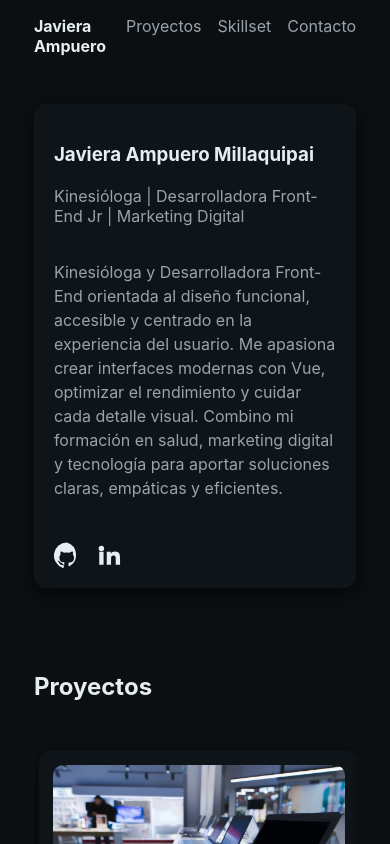
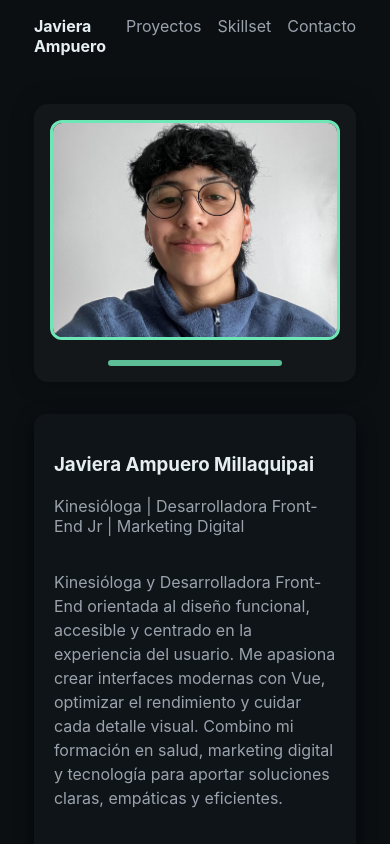
Before and after one commit to JaviPaz0820/Front-end-Unab, a Vue app: page / in a window 390 px wide. Shown: the top 844 px of the page. Built offline with nearby package versions, Linux system fonts and the light colour scheme.

Commit message:
Update SideGraphics.vue

```diff
--- a/src/components/SideGraphics.vue
+++ b/src/components/SideGraphics.vue
@@ -6,7 +6,6 @@
       <img src="/src/assets/foto.jpeg" alt="Foto de Javiera Ampuero" class="profile-pic">
     </div>
 
-    <!-- Puedes agregar elementos decorativos si quieres -->
     <div class="accent-bar"></div>
 
   </aside>
@@ -18,7 +17,6 @@
 <style scoped>
 .side-graphics{
   width:100%;
-  height:100%;
   background:var(--glass);
   border-radius:14px;
   display:flex;
@@ -30,10 +28,11 @@
   box-shadow:0 0 25px rgba(0,0,0,.25);
 }
 
-/* Contenedor visual */
+/* Contenedor de imagen */
 .image-box{
   width:100%;
-  height:260px;
+  max-width:320px;
+  height:320px;
   border-radius:12px;
   overflow:hidden;
   border:3px solid var(--accent);
@@ -42,14 +41,12 @@
   align-items:center;
 }
 
-/* Foto cuadrada dentro del recuadro */
 .profile-pic{
   width:100%;
   height:100%;
   object-fit:cover;
 }
 
-/* Barra decorativa opcional */
 .accent-bar{
   width:60%;
   height:6px;
@@ -58,9 +55,16 @@
   opacity:.8;
 }
 
+/* MOBILE: ajusta tamaño y mantiene visibilidad */
 @media(max-width:800px){
   .side-graphics{
-    display:none; /* se oculta en pantallas pequeñas */
+    width:100%;
+    padding:16px;
+  }
+
+  .image-box{
+    height:220px;
+    max-width:100%;
   }
 }
 </style>
```
